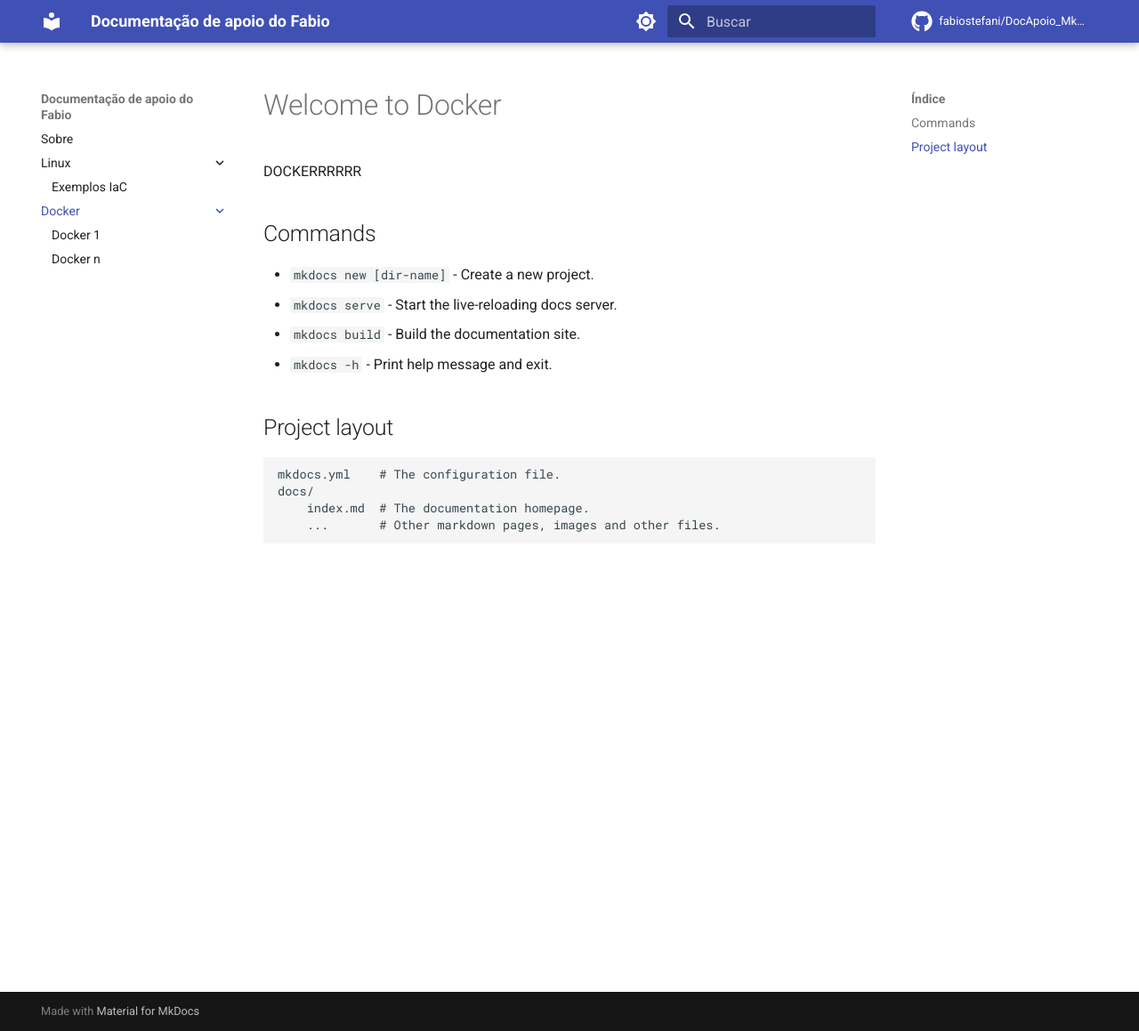
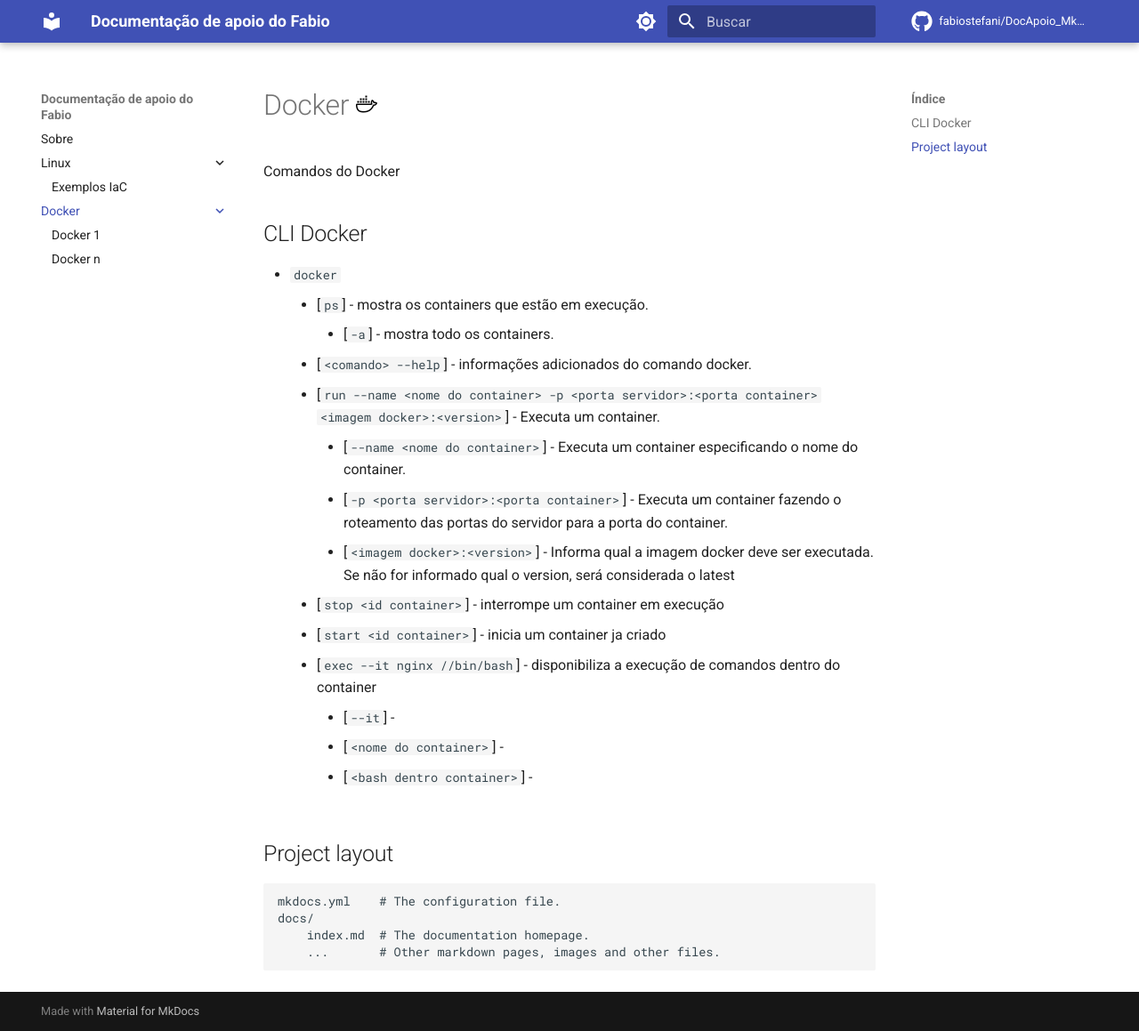
Before and after one commit to fabiostefani/DocApoio_MkDocs, an MkDocs documentation site: the page built from docs/docker/index.md, in a window 1280 px wide and 1159 px high. Shown: the whole window at 89% size. Built offline with MkDocs 1.6.1 and Material for MkDocs 9.7.7, drawn with Linux system fonts in a browser that asks for light colours; comment, search, counter and statistics services are not loaded.

```diff
--- a/docs/docker/index.md
+++ b/docs/docker/index.md
@@ -1,13 +1,23 @@
-# Welcome to Docker
+# Docker ![](/images/icons8-docker-24.png)
 
-DOCKERRRRRR
+Comandos do Docker
 
-## Commands
+## CLI Docker
 
-* `mkdocs new [dir-name]` - Create a new project.
-* `mkdocs serve` - Start the live-reloading docs server.
-* `mkdocs build` - Build the documentation site.
-* `mkdocs -h` - Print help message and exit.
+* `docker`
+    * [`ps`] - mostra os containers que estão em execução.
+        * [`-a`] - mostra todo os containers.
+    * [`<comando> --help`] - informações adicionados do comando docker.
+    * [`run --name <nome do container> -p <porta servidor>:<porta container> <imagem docker>:<version>`] - Executa um container.
+        * [`--name <nome do container>`] - Executa um container especificando o nome do container.
+        * [`-p <porta servidor>:<porta container>`] - Executa um container fazendo o roteamento das portas do servidor para a porta do container.
+        * [`<imagem docker>:<version>`] - Informa qual a imagem docker deve ser executada. Se não for informado qual o version, será considerada o latest
+    * [`stop <id container>`] - interrompe um container em execução
+    * [`start <id container>`] - inicia um container ja criado
+    * [`exec --it nginx //bin/bash`] - disponibiliza a execução de comandos dentro do container
+        * [`--it`] -
+        * [`<nome do container>`] -
+        * [`<bash dentro container>`] -
 
 ## Project layout
 
```
Also changed, not shown: docs/index.md (+1 -1 lines), docs/images/icons8-docker-24.png (added).
